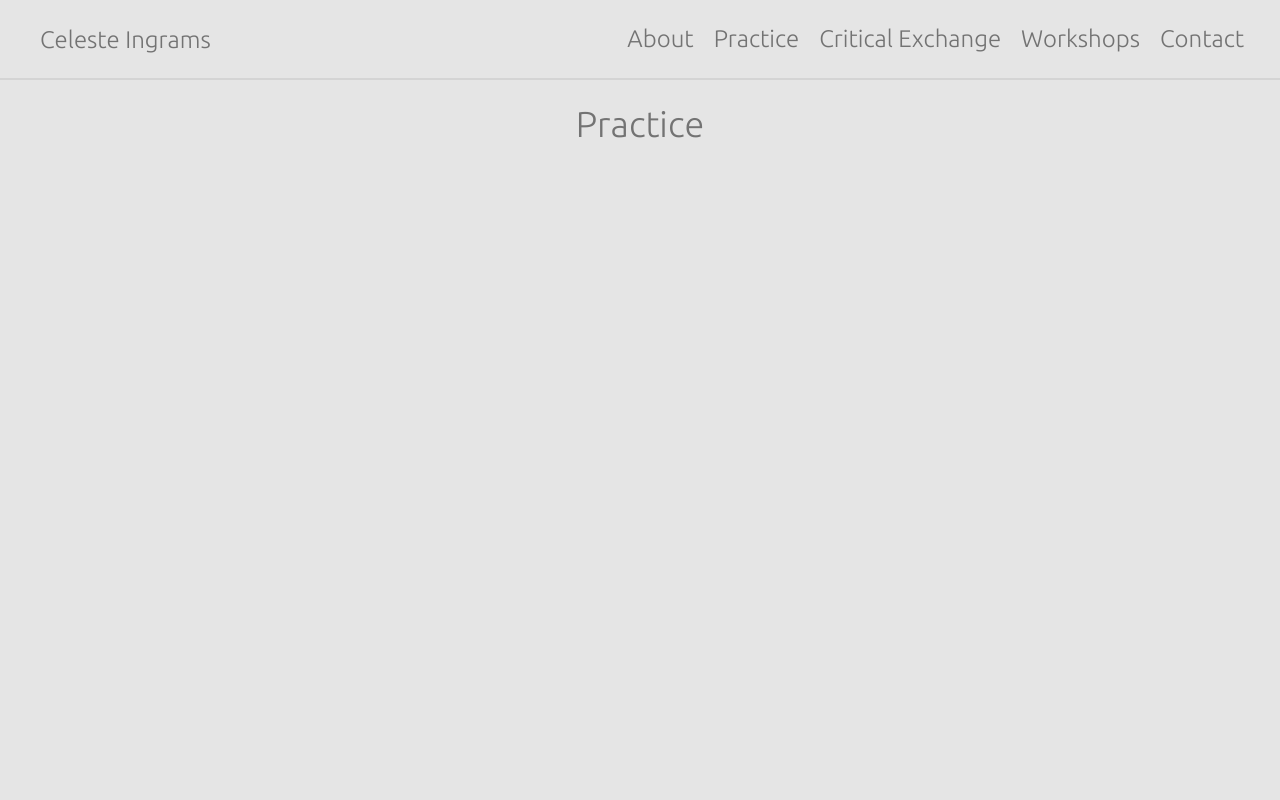
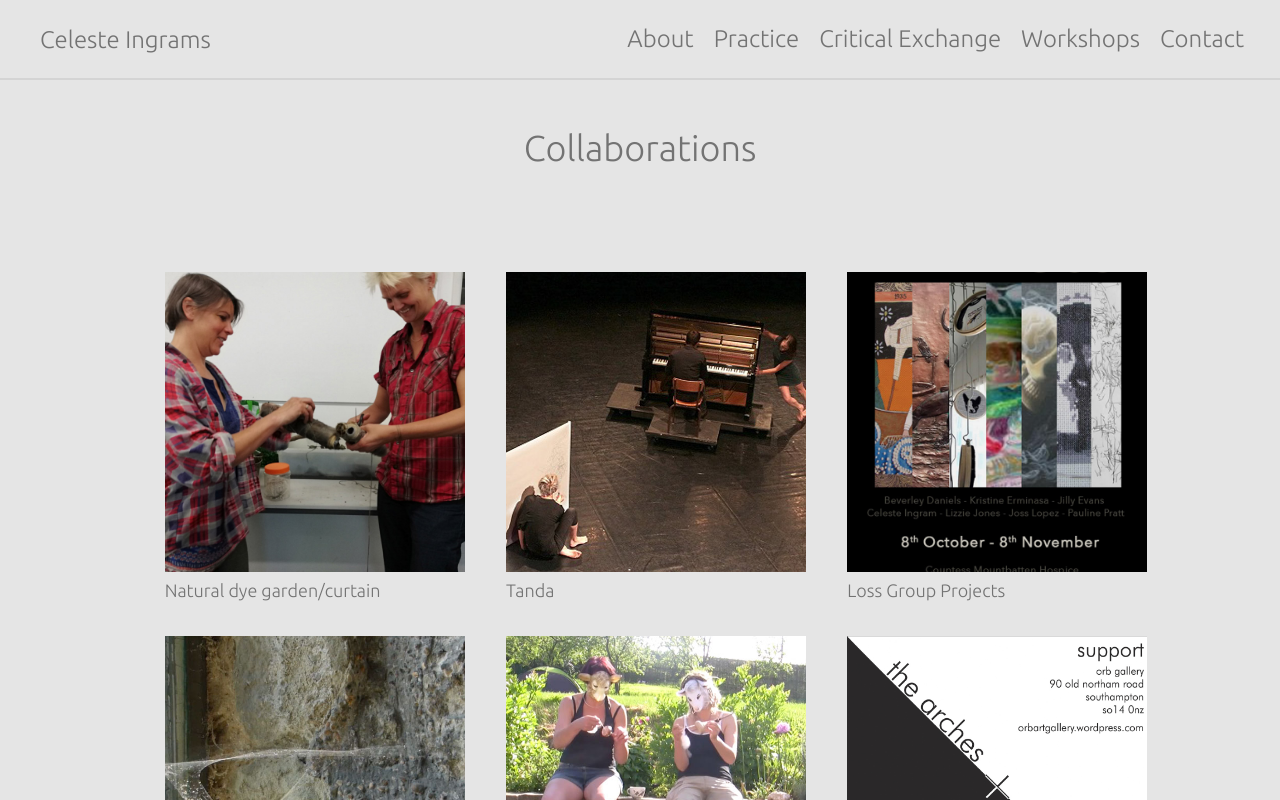
Before and after one commit to VivienIngrams/CelesteIngrams, a Next.js app: page /collaborations in a window 1280 px wide. Shown: the top 800 px of the page. Built offline with nearby package versions, Linux system fonts and the light colour scheme.

Commit message:
Added collaboration page

```diff
--- a/app/collaborations/page.tsx
+++ b/app/collaborations/page.tsx
@@ -1,17 +1,46 @@
+"use client";
+
 "use client";
 
 import Image from "next/image";
 import Link from "next/link";
+import { projects } from "../data";
 
-const Practice = () => {
+const collabProjects = projects.filter((project) => project.collaboration === true);
+
+const Collaborations = () => {
   return (
-    <main id="Practice" className="w-full p-4 md:p-8 xl:p-20 min-h-screen">
+    <main
+      id="Collaborations"
+      className="w-full xs:p-4 md:p-8 lg:pt-20 xl:pt-20 xl:px-20  min-h-screen"
+    >
       <div className="w-full flex justify-center">
-        <h1 className="text-3xl lg:text-4xl p-2 md:p-6 font-light">Practice</h1>
+        <h1 className="text-center pt-24 md:pt-40 lg:pt-12 text-3xl lg:text-4xl p-2 md:p-6 font-light">
+          Collaborations
+        </h1>
       </div>
+      <div className="w-full pt-8 mx-auto flex flex-col justify-center items-start xs:w-[90vw] md:p-8 lg:pt-20 xl:pt-20 xl:px-20 md:grid md:grid-cols-2 xl:grid-cols-3 gap-8">
+        {collabProjects.map((project) => (
+          <Link href={project.url} key={project.id} className="mx-auto ">
 
-
+            <div className="relative h-[200px] w-[200px] xs:w-[300px] xs:h-[300px] 2xl:w-[350px] 2xl:h-[350px] ">
+              <Image
+                src={project.images[0]}
+                alt={project.title}
+                fill
+                sizes="40vw"
+                className="object-cover"
+              />
+            </div>
+              <div className="mt-1 w-[200px] xs:w-[300px] 2xl:w-[350px]">
+                <h2 className=" text-xs xs:text-sm md:text-lg font-light">
+                  {project.title}
+                </h2>
+              </div>
+          </Link>
+        ))}
+      </div>
     </main>
   );
 };
-export default Practice;
+export default Collaborations;
```
